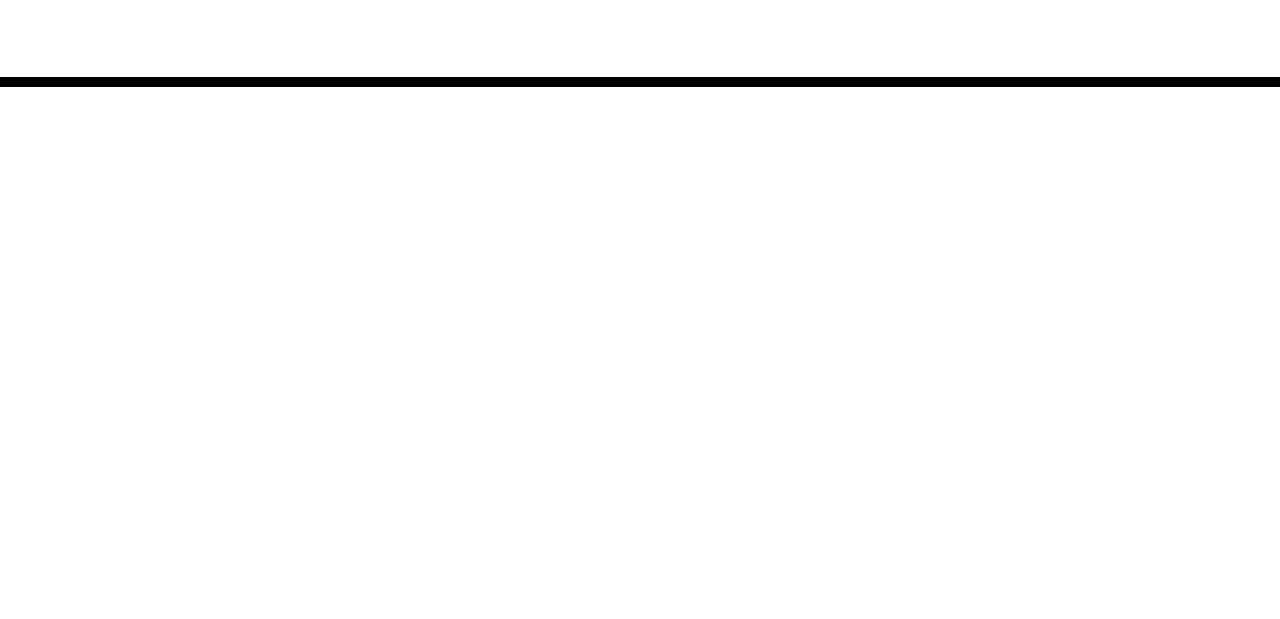
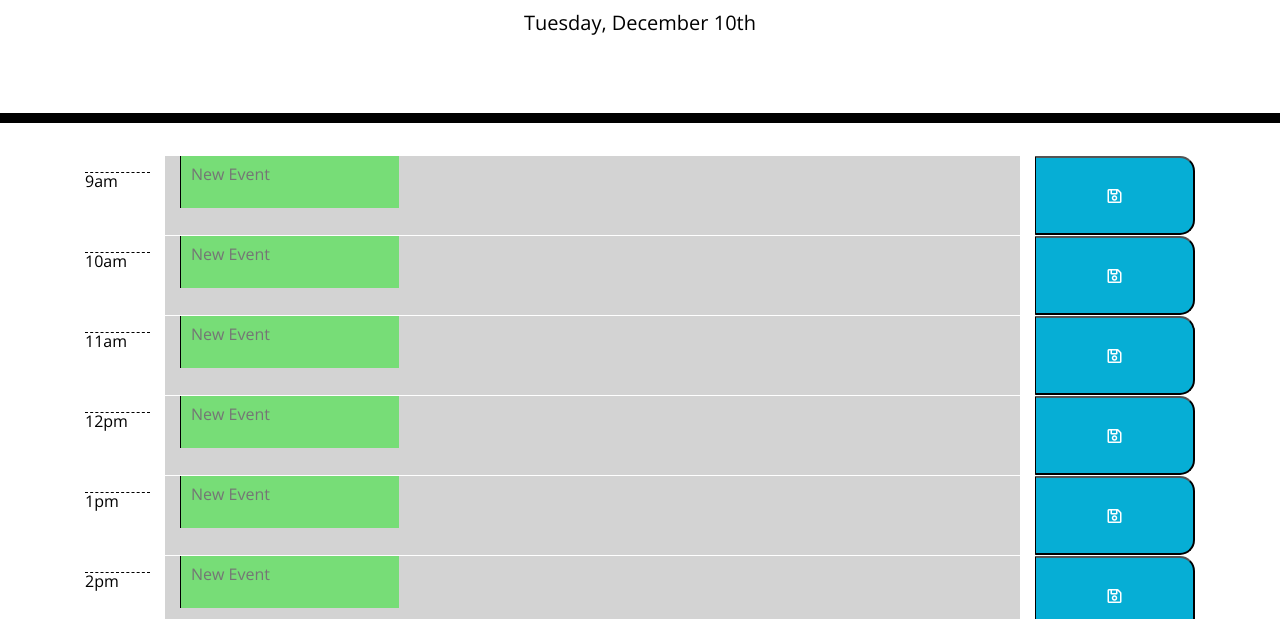
Before and after one commit to Jupton2020/DayPlanner, a plain HTML site: page index.html in a window 1280 px wide. Shown: the part 181-800 px from the top of the page. Drawn offline with nearby package versions, Linux system fonts and the light colour scheme.

Commit message:
updated script and css

```diff
--- a/index.html
+++ b/index.html
@@ -34,5 +34,6 @@
 
     <script src="https://code.jquery.com/jquery-3.4.1.min.js"></script>
     <script src="https://cdnjs.cloudflare.com/ajax/libs/moment.js/2.24.0/moment.min.js"></script>
+    <script src="../DayPlanner/script.js"></script>
   </body>
 </html>
--- a/script.js
+++ b/script.js
@@ -0,0 +1,64 @@
+function getLocStorage(key) {
+    var value = localStorage.getItem(key);
+    if (value) {
+        $(`#text${key}`).text(value);
+    }
+}
+// prepare HTML for JQuery
+$(document).ready(function () {
+    $('#currentDay').text(moment().format('dddd, MMMM Do'));
+    for (var i = 9; i < 18; i++) {
+
+        // create row
+        var row = $(`<div data-time=${i} id='${i}' class='row'>`);
+        // create first column for time
+        var colOne = $('<div class ="col-sm-1"> <p class="hour">' + convertAMPM(i) + '<p>');
+        // create the second column for event
+        var colTwo = $(`<div class="col-sm-9 past"><textarea id=text${i} class="description" placeholder="New Event"></textarea>`);
+        // create the third column for save button                                    font awesome save button regular
+        var colThree = $(`<div class= "col-sm-2"><button class="saveButton" id=${i}><i class="far fa-save"></i><button>`);
+        //   attach all columns to the row
+        row.append(colOne);
+        row.append(colTwo);
+        row.append(colThree);
+        // attach rows with columns to the container
+        $(".container").append(row);
+
+        // run function
+        getLocStorage(i);
+    }
+
+    // change time from military to standard
+    function convertAMPM(hours) {
+        var standardTime = hours >= 12 ? 'pm' : 'am';
+        hours = hours % 12;
+        hours = hours ? hours : 12;
+        return hours + standardTime;
+    }
+    // run time function
+    convertAMPM();
+
+    // function to change colors (past/present/future)
+    function changeColor() {
+        var presentTime = new Date().getHours();
+        for (var i = 9; i < 18; i++) {
+            console.log(presentTime, $(`#${i}`).data("time"));
+            if ($(`#${i}`).data("time") == presentTime) {
+                $(`#text${i}`).addClass("present");
+            } else if (presentTime < $(`#${i}`).data("time")) {
+                $(`#text${i}`).addClass("future");
+            }
+        }
+    }
+setInterval(function(){
+    changeColor();
+},1000);
+// click event for save button
+var saveButton = $('.saveButton');
+saveButton.on('click', function(){
+    var newEventId= $(this).attr('id');
+    var newEventText=$(this).parent().siblings().children('.description').val();
+    localStorage.setItem(newEventId,newEventText);
+
+});
+});
--- a/style.css
+++ b/style.css
@@ -57,15 +57,17 @@ body {
     color: white;
   }
 
-  .saveBtn {
+  .saveButton {
     border-left: 1px solid black;
     border-top-right-radius: 15px;
     border-bottom-right-radius: 15px;
     background-color: #06AED5;
     color: white;
+    height: 100%;
+    width:100%;
   }
 
-  .saveBtn i:hover {
+  .saveButton i:hover {
     font-size: 20px;
     transition: all .3s ease-in-out;
   }
```
